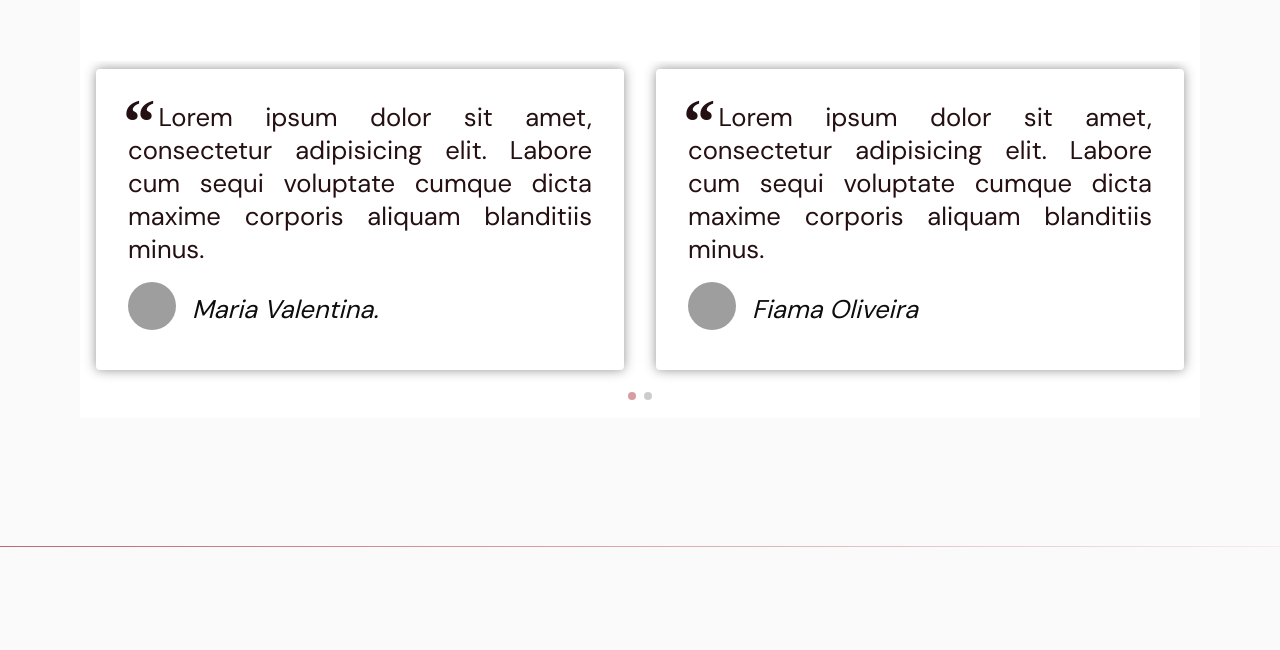
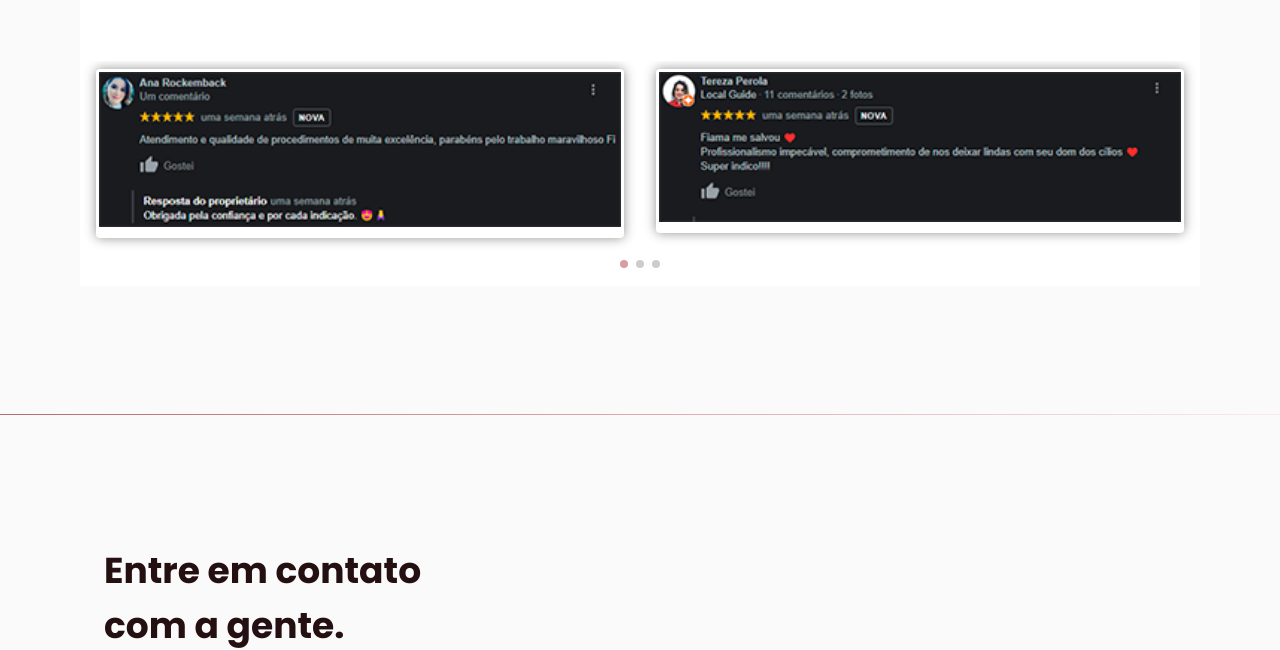
Before and after one commit to LuisKauer/Fiama-Oliveira-Beauty, a website: page index.html in a window 1280 px wide. Shown: the part 3460-4110 px from the top of the page. Drawn offline with nearby package versions, Linux system fonts and the light colour scheme; grey boxes are pictures that could not be loaded; files whose address does not match are found by name; a web font is replaced by a local one.

Commit message:
depoimentos

```diff
--- a/estilo.css
+++ b/estilo.css
@@ -338,7 +338,7 @@ main {
 #services p.subtitle {
   font-size: var(--font-size-body);
 }
-#services .cards .grip {
+#services .cards .grid {
   gap: 1.5rem;
 }
 #services .card {
@@ -387,27 +387,13 @@ main {
   margin: 0.5rem 1rem 3rem 1rem;
   position: relative;
   border-radius: 0.25rem;
-  padding: 2rem;
+  padding: 0.2rem;
   box-shadow: 0px 0px 12px rgba(1, 1, 1, 0.431);
 }
-#testimonials span.aspas {
-  top: 1rem;
-  left: -0.2rem;
-  position: absolute;
-  font: 700 4rem serif;
-}
-cite,
-cite img {
-  display: flex;
-  position: center;
-  line-height: 3.5rem;
-  margin-right: 1rem;
-}
-#testimonials cite img {
-  width: 3rem;
-  height: 3rem;
+#testimonials img {
+  width: 100%;
+  height: 100%;
   position: relative;
-  border-radius: 14rem;
 }
 .swiper-slide {
   height: auto;
--- a/estilo992.css
+++ b/estilo992.css
@@ -134,6 +134,7 @@
     text-align: justify;
     width: 95%;
   }
+
 /* Seção About 1200 */
   #services .container {
     margin-left: auto;
--- a/index.html
+++ b/index.html
@@ -153,52 +153,32 @@
             <div class="swiper-wrapper">
               <div class="testimonial swiper-slide">
                 <blockquote>
-                  <p>
-                    <span class="aspas">&ldquo;</span>Lorem ipsum dolor sit
-                    amet, consectetur adipisicing elit. Labore cum sequi
-                    voluptate cumque dicta maxime corporis aliquam blanditiis
-                    minus.
-                  </p>
-                  <cite>
-                    <img
-                      src="https://randomuser.me/api/portraits/women/35.jpg"
-                      alt=""
-                    />
-                    Maria Valentina.
-                  </cite>
+                  <img title = "Atendimento e qualidade de procedimentos de muita excelência. parabéns pelo trabalho maravilhoso Fi - Ana Rockemback"
+                      src= "/Imagens/depoimento1-350.png"
+                      alt="Depoimento de Ana Rockemback sobre Atendimento de Fiama Oliveira Beauty, Profissionalismo impecável."/>
                 </blockquote>
               </div>
 
               <div class="testimonial swiper-slide">
                 <blockquote>
-                  <p>
-                    <span class="aspas">&ldquo;</span>Lorem ipsum dolor sit
-                    amet, consectetur adipisicing elit. Labore cum sequi
-                    voluptate cumque dicta maxime corporis aliquam blanditiis
-                    minus.
-                  </p>
-                  <cite>
-                    <img
-                      src="https://randomuser.me/api/portraits/women/24.jpg"
-                      alt=""
-                    />
-                    Fiama Oliveira
-                  </cite>
+                 <img title = "Profissionalismo impecável,comprometimento de nos deixar lindas com seu dom dos cílios - Depoimento de Teresa Perola"
+                    src= "/Imagens/depoimento2-350.png"
+                    alt="Depoimento de Teresa Perola sobre Atendimento de Fiama Oliveira Beauty, Profissionalismo impecável, comprometimento de nos deixar lindas com seu dom dos cílios."/>
                 </blockquote>
               </div>
 
               <div class="testimonial swiper-slide">
                 <blockquote>
-                  <p>
-                    <span class="aspas">&ldquo;</span>Lorem ipsum dolor sit
-                    amet, consectetur adipisicing elit. Labore cum sequi
-                    voluptate cumque dicta maxime corporis aliquam blanditiis
-                    minus.
-                  </p>
-                  <cite>
-                    <img src="https://randomuser.me/api/portraits/men/3.jpg" />
-                    Luis Oliveira
-                  </cite>
+                  <img title = "Atendimento especial - Depoimento de Mariane Coelho de Bastos."
+                  src= "/Imagens/depoimento3-350.png"
+                  alt="Depoimento de Mariane Coelho de Bastos sobre Atendimento de Fiama Oliveira Beauty, Atendimento especial."/>
+                </blockquote>
+              </div>
+              <div class="testimonial swiper-slide">
+                <blockquote>
+                  <img title = "Atendimento impecável! Entrei linda e saí maravilhosa - Depoimento de Rejane Souza"
+                  src= "/Imagens/documento4-350.png"
+                  alt="Depoimento de Rejane Souza sobre Atendimento de Fiama Oliveira Beauty, Atendimento impecável."/>
                 </blockquote>
               </div>
             </div>
```
Also changed, not shown: Imagens/depoimento1-350.png (added), Imagens/depoimento2-350.png (added), Imagens/depoimento3-350.png (added), Imagens/documento4-350.png (added).
